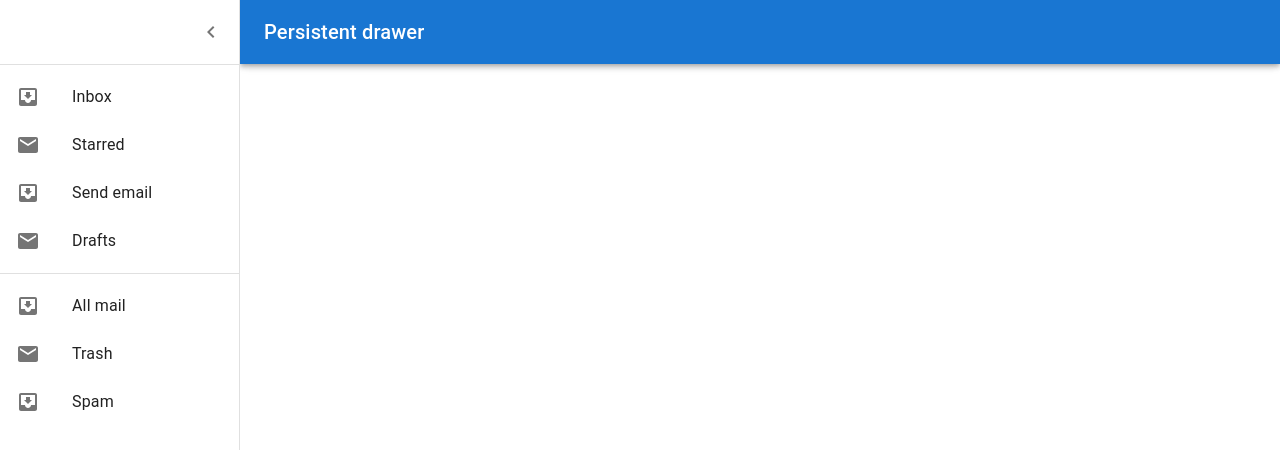
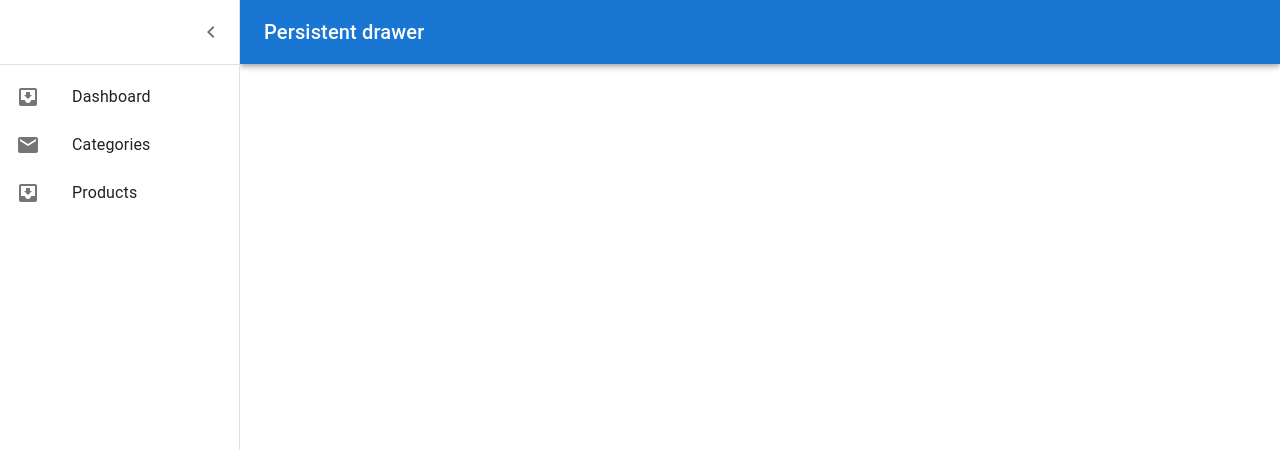
Before and after one commit to ProgFadi/giz-task08, a React (Create React App) app: page / in a window 1280 px wide. Both pictures are taken after a click on the button "open drawer". Shown: the top 450 px of the page. Built offline with nearby package versions, Linux system fonts and the light colour scheme.

Commit message:
add react router and main pages in menu

```diff
--- a/src/components/PersistentDrawerLeft.jsx
+++ b/src/components/PersistentDrawerLeft.jsx
@@ -122,18 +122,7 @@
         </DrawerHeader>
         <Divider />
         <List>
-          {['Inbox', 'Starred', 'Send email', 'Drafts'].map((text, index) => (
-            <ListItem button key={text}>
-              <ListItemIcon>
-                {index % 2 === 0 ? <InboxIcon /> : <MailIcon />}
-              </ListItemIcon>
-              <ListItemText primary={text} />
-            </ListItem>
-          ))}
-        </List>
-        <Divider />
-        <List>
-          {['All mail', 'Trash', 'Spam'].map((text, index) => (
+          {['Dashboard', 'Categories', 'Products'].map((text, index) => (
             <ListItem button key={text}>
               <ListItemIcon>
                 {index % 2 === 0 ? <InboxIcon /> : <MailIcon />}
```
